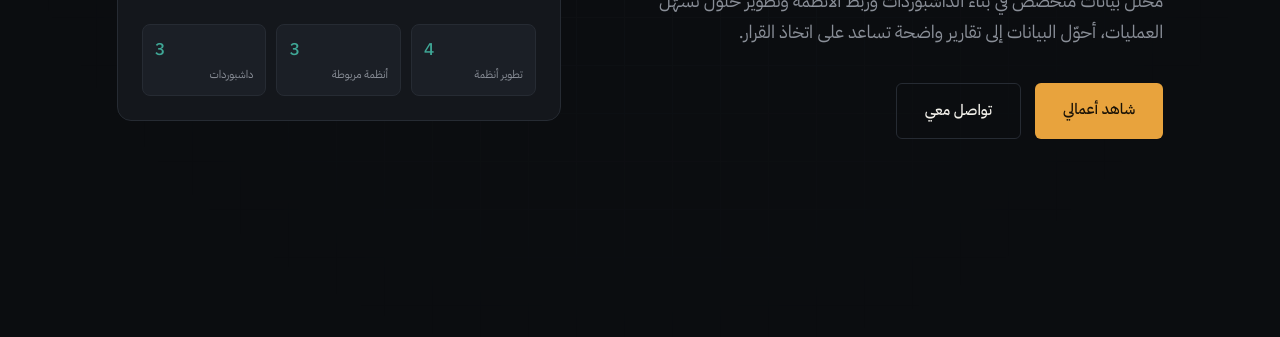
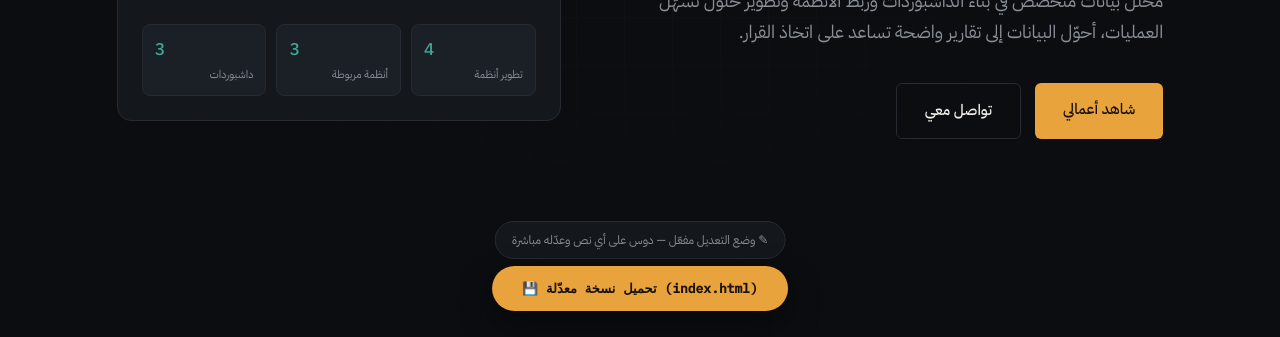
Before and after one commit to Abdulrahman-Aljasser/Portfolio, a plain HTML site: page index.html in a window 1280 px wide. Shown: the part 463-800 px from the top of the page. Drawn offline with Linux system fonts and the light colour scheme.

Commit message:
Set EDIT_MODE to true
Changed EDIT_MODE to true for enabling editing.

```diff
--- a/index.html
+++ b/index.html
@@ -705,7 +705,7 @@ body[unresolved] {opacity: 0; display: block; overflow: hidden; position: relati
      التعديل) جاهز ترفعه بدل الملف القديم على GitHub. الزر نفسه
      يتكفل يرجّع EDIT_MODE=false بالملف المصدَّر حتى لو نسيت.
      ============================================================ */
-  const EDIT_MODE = false; // ← غيّرها true للتعديل، وحمّل نسخة جديدة بزر "💾" لما تخلص
+  const EDIT_MODE = true; // ← غيّرها true للتعديل، وحمّل نسخة جديدة بزر "💾" لما تخلص
 
 
   /* ============================================================
```
